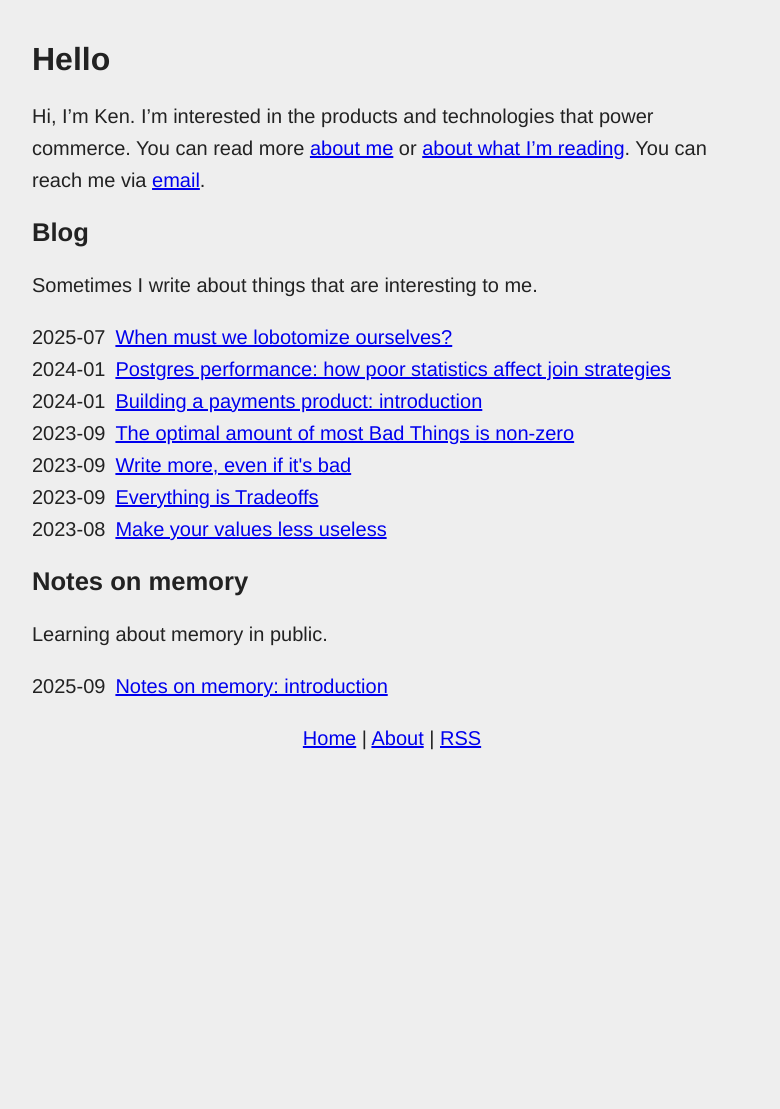
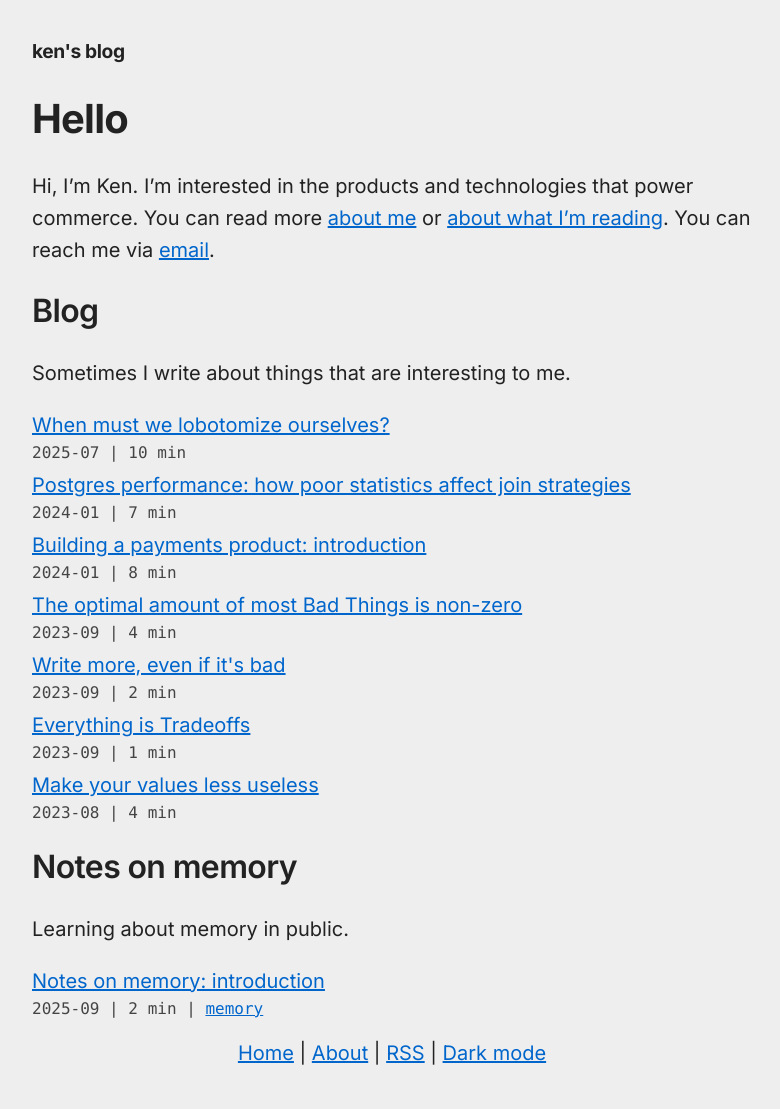
Before and after one commit to Taxes/taxes.github.io, a Jekyll site: the page built from index.md, in a window 1280 px wide. Shown: the whole page, without its empty margins (248-1028 px from the left). Built offline with Jekyll 4.4.1, drawn with Linux system fonts in a browser that asks for light colours; before the commit the page ends 900 px from its top, so only the background shows below that.

Commit message:
some new features
dark mode, tags, revised posting list, agent claude

```diff
--- a/_config.yml
+++ b/_config.yml
@@ -51,14 +51,15 @@ google_analytics: G-FRG2NMY9JQ
 # Excluded items can be processed by explicitly listing the directories or
 # their entries' file path in the `include:` list.
 #
-# exclude:
-#   - .sass-cache/
-#   - .jekyll-cache/
-#   - gemfiles/
-#   - Gemfile
-#   - Gemfile.lock
-#   - node_modules/
-#   - vendor/bundle/
-#   - vendor/cache/
-#   - vendor/gems/
-#   - vendor/ruby/
+exclude:
+  - agents.md
+  - .sass-cache/
+  - .jekyll-cache/
+  - gemfiles/
+  - Gemfile
+  - Gemfile.lock
+  - node_modules/
+  - vendor/bundle/
+  - vendor/cache/
+  - vendor/gems/
+  - vendor/ruby/
--- /dev/null
+++ b/_includes/post-list-item.html
@@ -0,0 +1,20 @@
+{%- assign words = include.post.content | number_of_words -%}
+{%- assign read_time = words | divided_by: 200 -%}
+{%- if read_time < 1 -%}
+  {%- assign read_time = 1 -%}
+{%- endif -%}
+
+<li>
+  <div class="post-title-wrapper">
+    <a href="{{ include.post.url | relative_url }}">{{ include.post.title }}</a>
+  </div>
+  <div class="post-meta-wrapper">
+    <span class="post-date">{{ include.post.date | date: "%Y-%m" }}</span>
+    <span class="post-meta-separator">|</span>
+    <span class="post-reading-time">{{ read_time }} min</span>
+    {% if include.post.tags and include.post.tags.size > 0 %}
+      <span class="post-meta-separator">|</span>
+      <span class="post-tags">{% for tag in include.post.tags %}<a href="{{ '/tags/' | append: tag | append: '/' | relative_url }}">{{ tag }}</a>{% unless forloop.last %}, {% endunless %}{% endfor %}</span>
+    {% endif %}
+  </div>
+</li>
--- a/_layouts/default.html
+++ b/_layouts/default.html
@@ -17,16 +17,55 @@
 	<link rel="manifest" href="/assets/favicons/site.webmanifest">
 	<link rel="mask-icon" href="/assets/favicons/safari-pinned-tab.svg" color="#5bbad5">
 	<meta name="msapplication-TileColor" content="#2d89ef">
-	<meta name="theme-color" content="#eeeeee">
+	<meta name="theme-color" content="#eeeeee" id="theme-color-meta">
+	<!-- Dark mode initialization (runs immediately to prevent flash) -->
+	<script>
+		(function() {
+			const stored = localStorage.getItem('theme');
+			const prefersDark = window.matchMedia('(prefers-color-scheme: dark)').matches;
+			const theme = stored || (prefersDark ? 'dark' : 'light');
+			document.documentElement.setAttribute('data-theme', theme);
+			document.getElementById('theme-color-meta').setAttribute('content', theme === 'dark' ? '#1a1a1a' : '#eeeeee');
+		})();
+	</script>
   </head>
   <body>
+    <header>
+      <h1><a href="{{ "/" | relative_url }}">ken's blog</a></h1>
+    </header>
     {{ content }}
   </body>
   <footer>
 	 <div style="text-align:center;display:block;">
-		<a href="index">Home</a> |
-		<a href="bio">About</a> |
-		<a href="{{ "/feed.xml" | relative_url }}">RSS</a>
+		<a href="{{ "/" | relative_url }}">Home</a> |
+		<a href="{{ "/bio" | relative_url }}">About</a> |
+		<a href="{{ "/feed.xml" | relative_url }}">RSS</a> |
+		<a href="#" id="theme-toggle">Dark mode</a>
 	 </div>
   </footer>
+  <!-- Dark mode toggle functionality -->
+  <script>
+	(function() {
+		const toggle = document.getElementById('theme-toggle');
+		const html = document.documentElement;
+		const metaTheme = document.getElementById('theme-color-meta');
+
+		function updateToggleText() {
+			const currentTheme = html.getAttribute('data-theme');
+			toggle.textContent = currentTheme === 'dark' ? 'Light mode' : 'Dark mode';
+		}
+
+		updateToggleText();
+
+		toggle.addEventListener('click', function(e) {
+			e.preventDefault();
+			const currentTheme = html.getAttribute('data-theme');
+			const newTheme = currentTheme === 'dark' ? 'light' : 'dark';
+			html.setAttribute('data-theme', newTheme);
+			localStorage.setItem('theme', newTheme);
+			metaTheme.setAttribute('content', newTheme === 'dark' ? '#1a1a1a' : '#eeeeee');
+			updateToggleText();
+		});
+	})();
+  </script>
 </html>
--- a/assets/css/style.css
+++ b/assets/css/style.css
@@ -1,30 +1,89 @@
+/* Google Fonts */
+@import url('https://fonts.googleapis.com/css2?family=Inter:wght@400;500;600;700&family=Space+Grotesk:wght@500;600;700&display=swap');
+
+/* CSS Variables for theming */
+:root {
+	--bg-color: #EEE;
+	--text-color: #222;
+	--secondary-text-color: #444;
+	--border-color: #e8e8e8;
+	--theme-color: #eeeeee;
+}
+
+[data-theme="dark"] {
+	--bg-color: #1a1a1a;
+	--text-color: #e0e0e0;
+	--secondary-text-color: #b0b0b0;
+	--border-color: #333;
+	--theme-color: #1a1a1a;
+}
+
 /* Body */
 body {
-font-family: Helvetica, arial, sans-serif;
-color: #222;
-background-color: #EEE;
+font-family: 'Inter', -apple-system, BlinkMacSystemFont, 'Segoe UI', Helvetica, Arial, sans-serif;
+color: var(--text-color);
+background-color: var(--bg-color);
 margin: 2.5rem auto;
 max-width: 45rem;
 line-height: 1.6;
 font-size: min(calc(.88rem + 0.6vw),1.25rem);
 padding: 0 .9375rem;
+transition: background-color 0.3s ease, color 0.3s ease;
+font-feature-settings: 'kern' 1, 'liga' 1;
+-webkit-font-smoothing: antialiased;
+}
+
+/* Links */
+a {
+color: #0066cc;
+}
+
+a:visited {
+color: #0066cc;
+}
+
+[data-theme="dark"] a {
+color: #66b3ff;
+}
+
+[data-theme="dark"] a:visited {
+color: #66b3ff;
 }
 
 /* Headers */
 h1, h2, h3 {
+font-family: 'Inter', -apple-system, BlinkMacSystemFont, 'Segoe UI', sans-serif;
 line-height: 1.2;
+font-weight: 600;
+letter-spacing: -0.02em;
 }
 h1 {
+font-size: 2.5rem;
+font-weight: 700;
+}
+h2 {
 font-size: 2rem;
 }
-h2 {
-font-size: 1.6rem;
+
+/* Site header */
+body > header h1 {
+font-size: 1.2rem;
+margin-bottom: 2rem;
+}
+
+body > header h1 a {
+color: var(--text-color);
+text-decoration: none;
+}
+
+body > header h1 a:visited {
+color: var(--text-color);
 }
 
 /** Blockquotes */
 blockquote {
-color: #444;
-border-left: 4px solid #e8e8e8;
+color: var(--secondary-text-color);
+border-left: 4px solid var(--border-color);
 padding-left: 15px;
 letter-spacing: -0.0px;
 margin-left: 15px;
@@ -39,13 +98,34 @@ margin-left: 15px;
 
 /* Styles for LI items *within* the UL inside .post-list */
 .post-list li {
-    display: flex;
-    gap: .5em;
-    align-items: baseline;
-	white-space: nowrap;
+    margin-bottom: 0.5rem;
 }
 
-.post-list li a {
-    /* Allows the link text to wrap if it needs to */
+.post-list li:last-child {
+    margin-bottom: 0;
+}
+
+/* Post title wrapper */
+.post-title-wrapper {
+    margin-bottom: 0.25rem;
+}
+
+.post-title-wrapper a {
     white-space: normal;
+    width: fit-content;
+    display: inline;
 }
+
+/* Post metadata wrapper */
+.post-meta-wrapper {
+    font-size: 0.8em;
+    color: var(--secondary-text-color);
+    line-height: 1;
+    font-family: 'SF Mono', 'Monaco', 'Consolas', 'Liberation Mono', 'Courier New', monospace;
+    font-variant-numeric: tabular-nums;
+}
+
+/* Meta separators */
+.post-meta-separator {
+    margin: 0 0em;
+}
--- a/index.md
+++ b/index.md
@@ -11,13 +11,10 @@ You can reach me via [email](mailto:ken@knowingken.com).
 
 Sometimes I write about things that are interesting to me.
 
-<ul class="post-list" markdown="1">
+<ul class="post-list">
 {% for post in site.posts %}
 	{% if post.tags == empty or post.tags.size == 0 %}
-	<li>
-		{{ post.date | date: "%Y-%m" }}
-		<a href="{{ post.url | relative_url }}">{{ post.title }}</a>
-	</li>
+		{% include post-list-item.html post=post %}
 	{% endif %}
 {% endfor %}
 </ul>
@@ -26,13 +23,10 @@ Sometimes I write about things that are interesting to me.
 
 Learning about memory in public.
 
-<ul class="post-list" markdown="1">
+<ul class="post-list">
 {% for post in site.posts reversed %}
 	{% if post.tags contains 'memory' %}
-	<li>
-		{{ post.date | date: "%Y-%m" }}
-		<a href="{{ post.url | relative_url }}">{{ post.title }}</a>
-	</li>
+		{% include post-list-item.html post=post %}
 	{% endif %}
 {% endfor %}
 </ul>
```
Also changed, not shown: _layouts/post.html (+38 -1 lines), _posts/2025-09-28-memory-forward.md (+2 -0 lines), agents.md (added, +141 -0 lines), tags.md (added, +26 -0 lines), tags/memory.md (added, +18 -0 lines), 1 other file.
